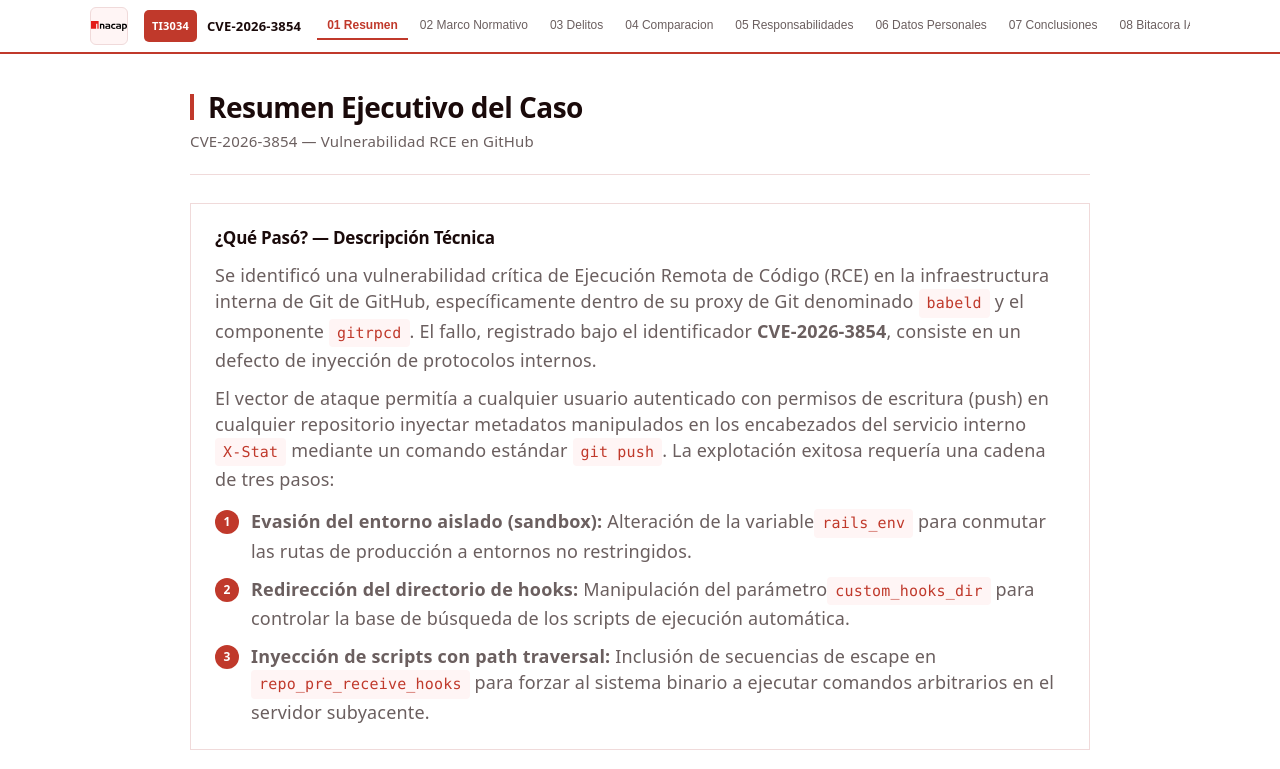
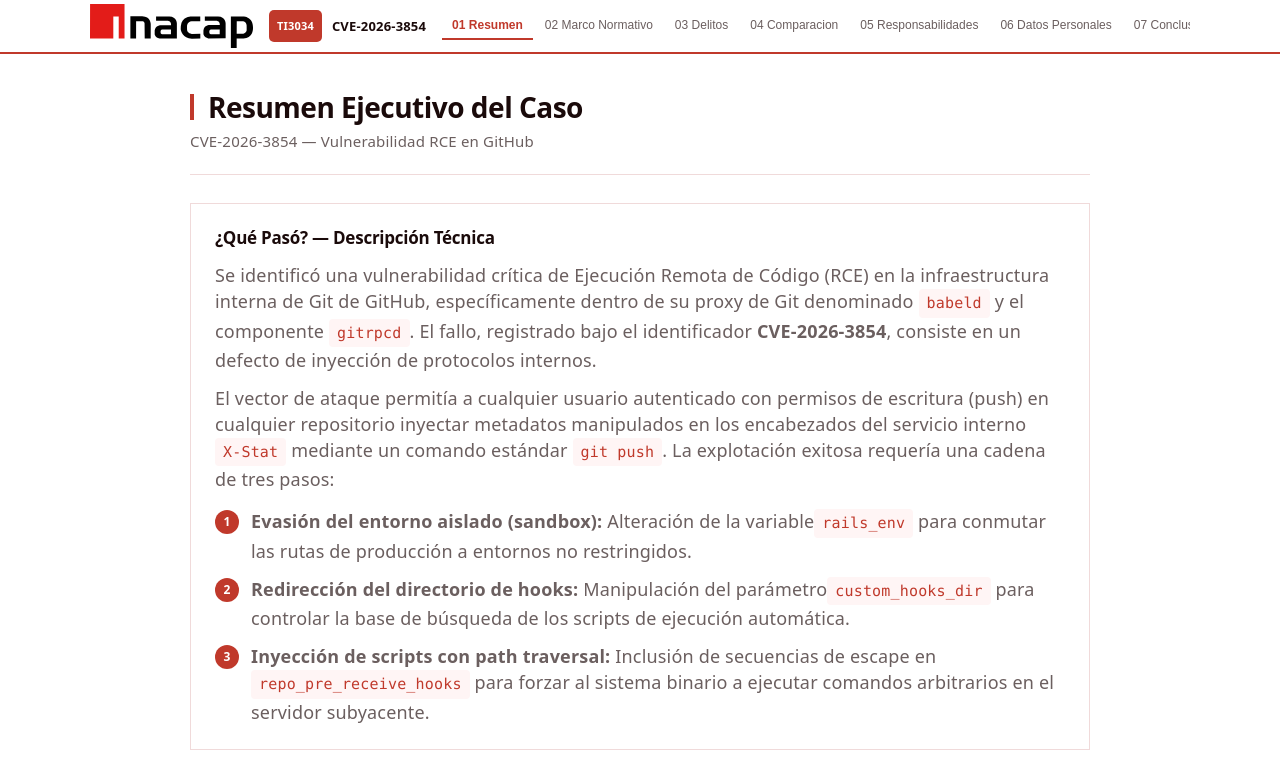
Before and after one commit to FirePvKs/evaluaci-n-2-seguridad-informaci-n, a React (Vite) app: page / in a window 1280 px wide. Shown: the top 769 px of the page. Built offline with nearby package versions, Linux system fonts and the light colour scheme.

Commit message:
se modifico el como se ve el logo, principalmente quitandole estilos inecesarios y agrandado el logo

```diff
--- a/src/App.css
+++ b/src/App.css
@@ -27,22 +27,15 @@
 
 .topnav-logo {
   flex-shrink: 0;
-  width: 36px;
-  height: 36px;
-  border-radius: 6px;
-  overflow: hidden;
-  background: var(--code-bg);
-  border: 1px solid var(--border);
   display: flex;
   align-items: center;
-  justify-content: center;
 }
 
 .header-logo {
-  width: 100%;
-  height: 100%;
+  height: 44px;
+  width: auto;
+  display: block;
   object-fit: contain;
-  display: block;
 }
 
 .topnav-brand {
```
